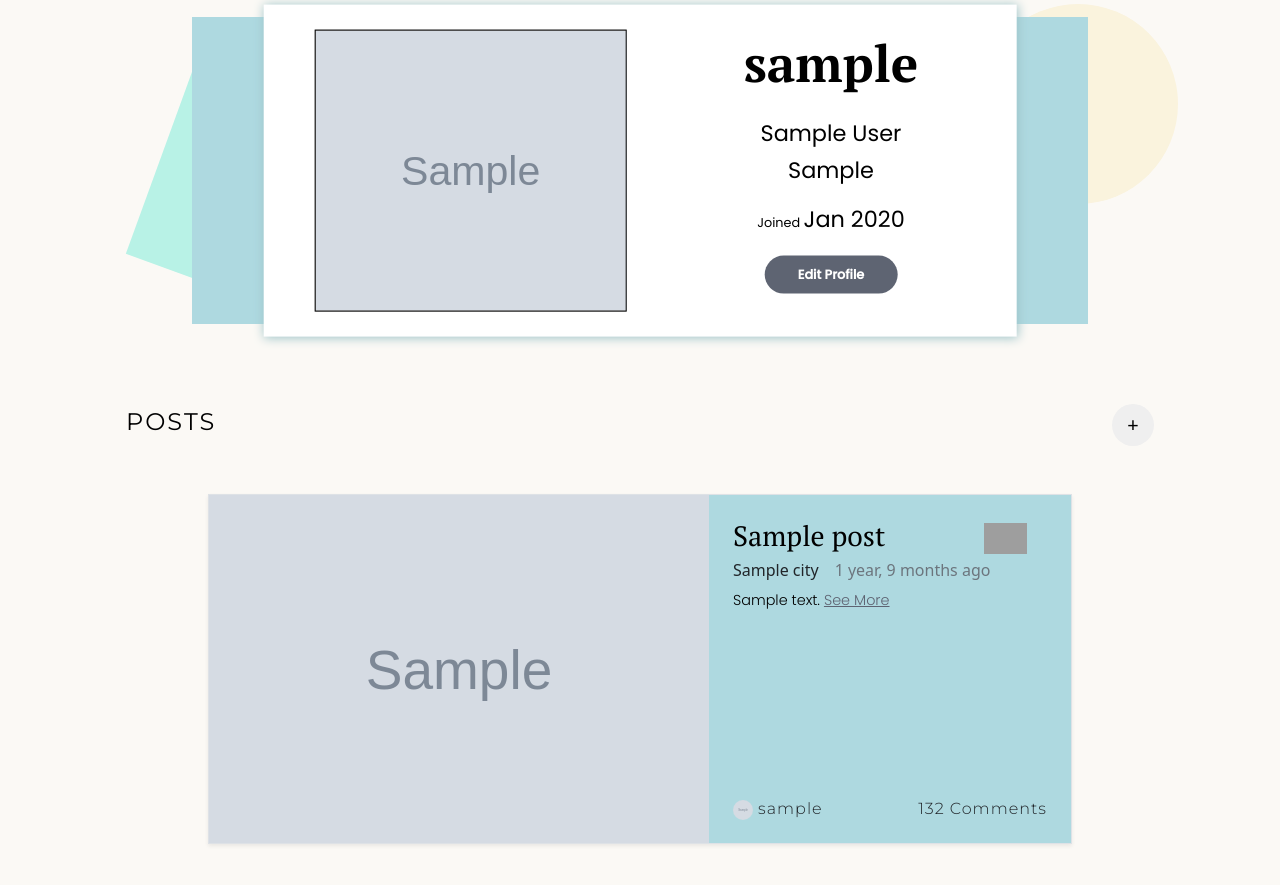
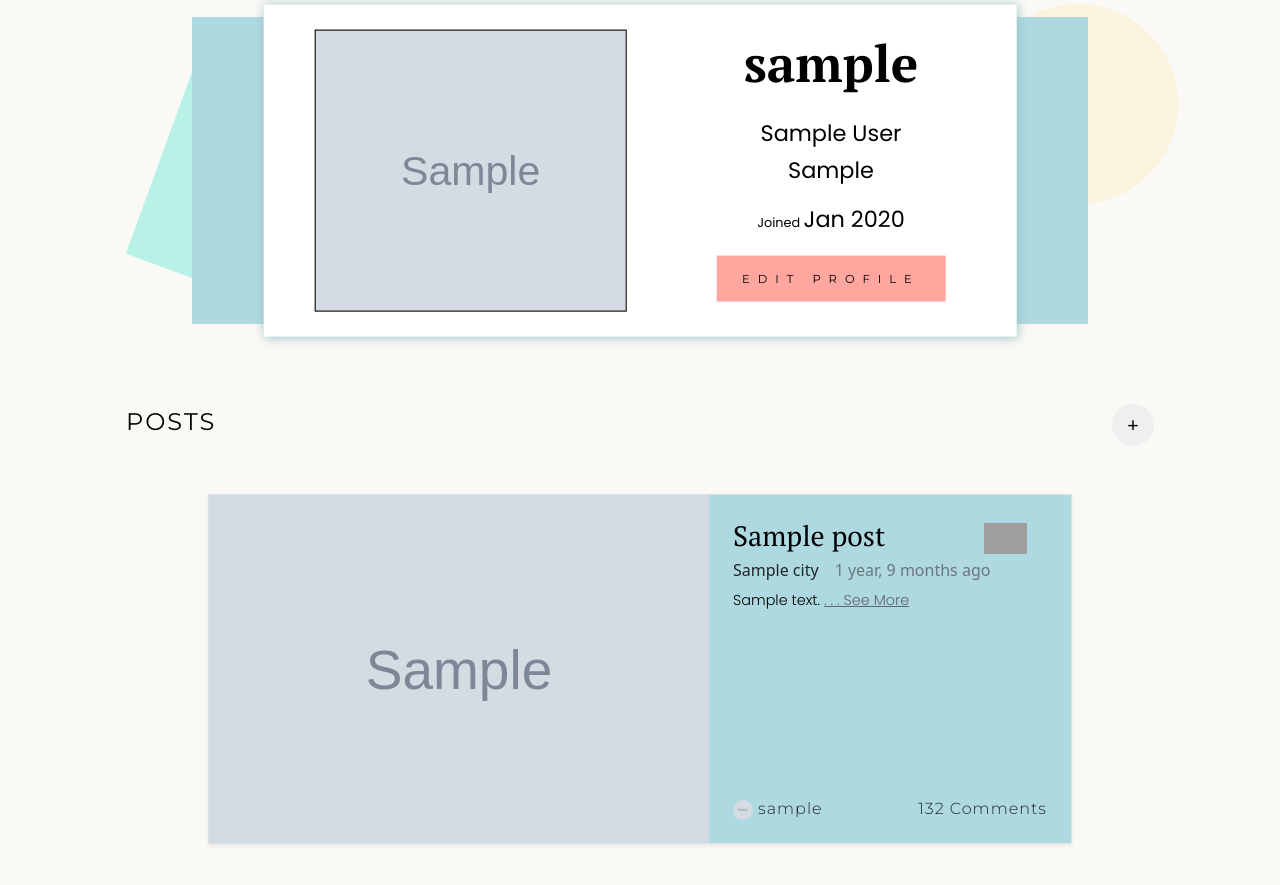
Before and after one commit to rsato1007/wayfarer-project, a Django app: page /profile/1/ in a window 1280 px wide. Shown: the part 161-1046 px from the top of the page. Run offline with Django 3.2, Linux system fonts and the light colour scheme; a user stored in the database is signed in; tables that the repository leaves empty hold one stand-in row (values such as "Sample post"); grey boxes marked "Sample" are stand-in pictures; parts of the project's set-up code (start-up, migrations or seed data) failed here and were passed over; some web fonts are replaced; grey boxes are pictures that could not be loaded.

Commit message:
modify profile button and city/profile posts

```diff
--- a/main_app/static/styles/main.css
+++ b/main_app/static/styles/main.css
@@ -137,8 +137,14 @@ SVG Icons
     background-color: var(--salmon);
     padding: 16px 32px;
     margin-left: 0;
+    transition: .25s ease-in-out;
 }
-
+.nav-bar-logout:hover {
+    /* border: 1px solid black; */
+    background-color: var(--black);
+    color: var(--white);
+    transition: .25s ease-in-out;
+}
 .main-content {
     background-color: var(--offwhite);
     padding-bottom: 100px;
@@ -545,20 +551,21 @@ SVG Icons
 }
 
 .profile-edit-button {
-    height: 3vw;
-    width: 50%;
-    background-color: var(--darkblue);
-    color: white;
+    width: 86%;
+    background-color: var(--salmon);
+    color: var(--black);
     margin: 1.5vw auto 0 auto;
     line-height: 3vw;
-    font-size: 1vw;
-    font-family: 'Poppins', sans-serif;
-    font-weight: bold;
-    border-radius: 30px;
+    font-size: .9vw;
+    font-family: var(--montserrat);
+    padding: 4px 8px 4px 8px;
+    letter-spacing: 8px;
+    transition: .25s ease-in-out;
 }
 
 .profile-edit-button:hover {
     background-color: rgb(32, 32, 32);
+    color: var(--white);
 }
 
 .profile-edit-button-link {
--- a/main_app/templates/city_details.html
+++ b/main_app/templates/city_details.html
@@ -137,8 +137,8 @@
 
                     </div>
 
-                    <div class="city-post-date mb-1 text-muted">{{post.created_at|timesince}} ago</div>
-                    <p class="city-post-content card-text mb-auto">{{post.description|truncatechars_html:1000}}  <a style="color: var(--darkblue);" href="{% url 'post_detail' post.pk %}">See More</a></p>
+                    <div class="mb-2"><span>{{post.city}}</span><span class="city-post-date ps-3 text-muted">{{post.created_at|timesince}} ago</span></div>
+                    <p class="city-post-content card-text mb-auto">{{post.description|truncatechars_html:1000}}  <a style="color: var(--darkblue);" href="{% url 'post_detail' post.pk %}">. . . See More</a></p>
 
 
 
--- a/main_app/templates/profile.html
+++ b/main_app/templates/profile.html
@@ -24,7 +24,7 @@
             {% if user.username == profile.user.username %}
             <a class="profile-edit-button-link" href="{% url 'profile_update' user.pk %}">
                 <div class="profile-edit-button">
-                    Edit Profile
+                    EDIT PROFILE
                 </div>
             </a>
             {% endif %}
@@ -95,7 +95,7 @@
                     </div>
                     <div class="mb-2"><span>{{post.city}}</span><span class="city-post-date ps-3 text-muted">{{post.created_at|timesince}} ago</span></div>
 
-                    <p class="city-post-content card-text mb-auto">{{post.description|truncatechars_html:1000}}  <a style="color: var(--darkblue);" href="{% url 'post_detail' post.pk %}">See More</a></p>
+                    <p class="city-post-content card-text mb-auto">{{post.description|truncatechars_html:1000}}  <a style="color: var(--darkblue);" href="{% url 'post_detail' post.pk %}">. . . See More</a></p>
 
 
 
```
